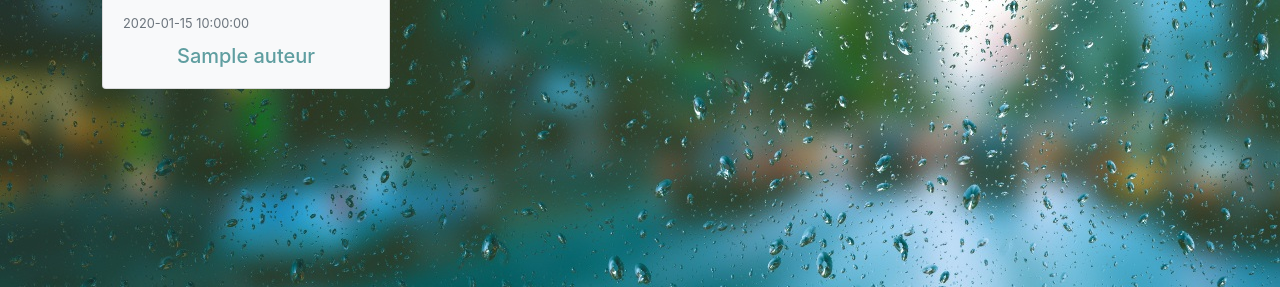
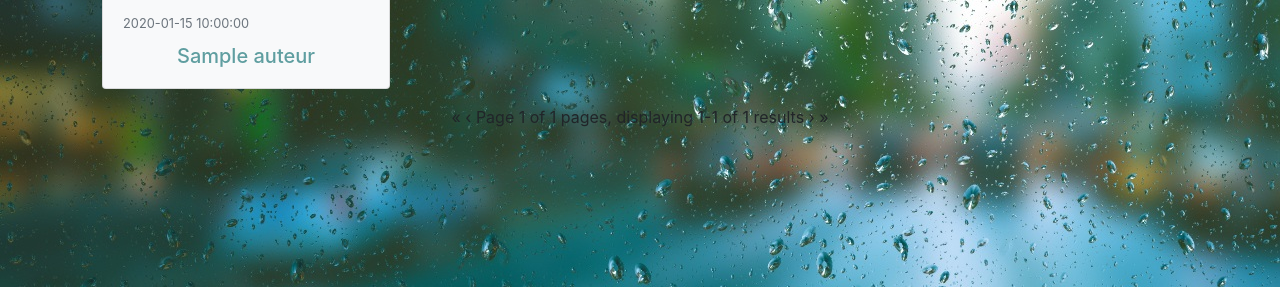
Before and after one commit to pascalmartinez/Blog-V2.0, a PHP site: page / in a window 1280 px wide. Shown: the part 513-800 px from the top of the page. Run offline with PHP 8.4, Linux system fonts and the light colour scheme; tables that the repository leaves empty hold one stand-in row (values such as "Sample post"); grey boxes marked "Sample" are stand-in pictures; some libraries are stand-ins or nearby versions.

Commit message:
pagination bas de page

```diff
--- a/index.php
+++ b/index.php
@@ -60,9 +60,12 @@
                     afficherCard($stmt);
                 ?>
             </div>
+            <nav aria-label="Page navigation example">
+                <ul class="pagination justify-content-center">
+                    <?php $offset = pagination($connect); ?>
+                </ul>
+            </nav>
         </div>
-
-
         <script src="js/selectCategorie.js"></script>
     </body>
 </html>
```
